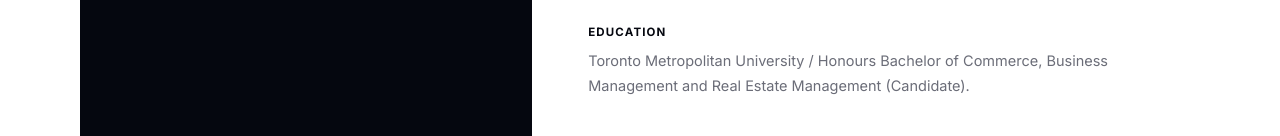
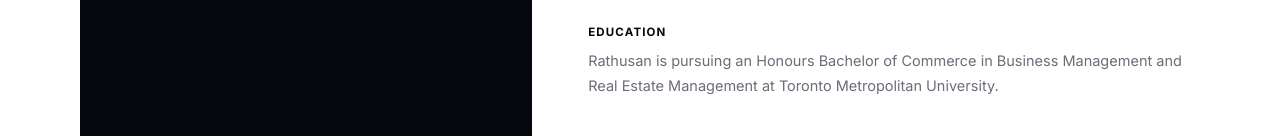
Before and after one commit to xmithunn/vividpartners, a website: page team-rathusan.html in a window 1280 px wide. Shown: the part 627-763 px from the top of the page. Drawn offline with nearby package versions, Linux system fonts and the light colour scheme.

Commit message:
Update team-rathusan.html

```diff
--- a/team-rathusan.html
+++ b/team-rathusan.html
@@ -1631,7 +1631,7 @@
         </div>
         <div class="profile-education">
           <h4>Education</h4>
-          <p>Toronto Metropolitan University / Honours Bachelor of Commerce, Business Management and Real Estate Management (Candidate).</p>
+          <p>Rathusan is pursuing an Honours Bachelor of Commerce in Business Management and Real Estate Management at Toronto Metropolitan University.</p>
         </div>
         <a href="/team" class="profile-back">BACK TO TEAM</a>
       </div>
```
